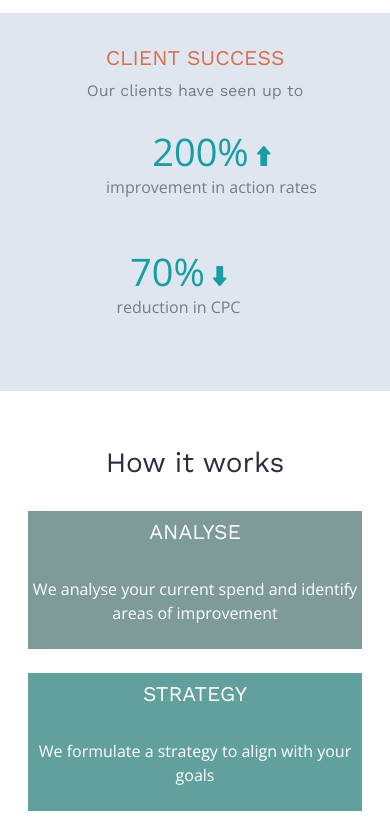
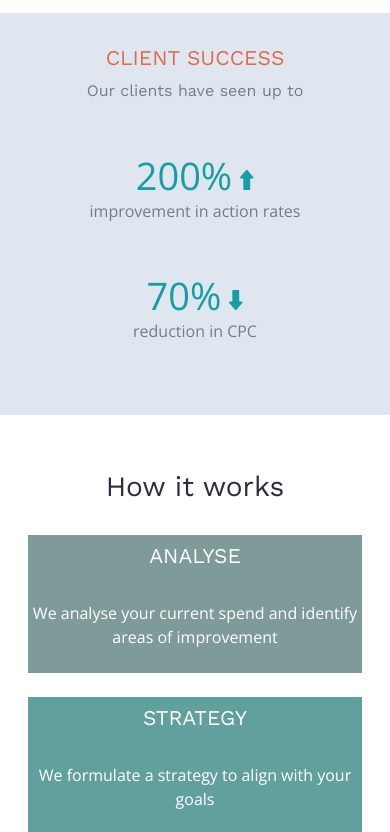
Before and after one commit to clickwise-co/public-site, a website: page docs/_index.html in a window 390 px wide. Shown: the part 1500-2332 px from the top of the page. Drawn offline with nearby package versions, Linux system fonts and the light colour scheme.

Commit message:
stats work on mobile

```diff
--- a/src/stylesheets/styles.scss
+++ b/src/stylesheets/styles.scss
@@ -143,6 +143,12 @@ section.stats {
   h3 {
     color: $color-brand-darkblue-30;
     @include fitToBaselineGrid(0);
+
+    margin-bottom: baselineGridUnits(2);
+
+    @include small-screen-up {
+      margin-bottom: baselineGridUnits(1)
+    }
   }
 
   ul {
@@ -153,6 +159,8 @@ section.stats {
       text-align: center;
     }
 
+    @include small-screen-up {
+
       li:first-child {
         @include grid-offset(2,0);
       }
@@ -160,7 +168,7 @@ section.stats {
       li:last-child {
         @include grid-offset(0,2);
       }
-
+    }
   }
 
   .percentage {
```
Also changed, not shown: docs/styles.css. Lines whose indentation alone changed are shown as unchanged.
